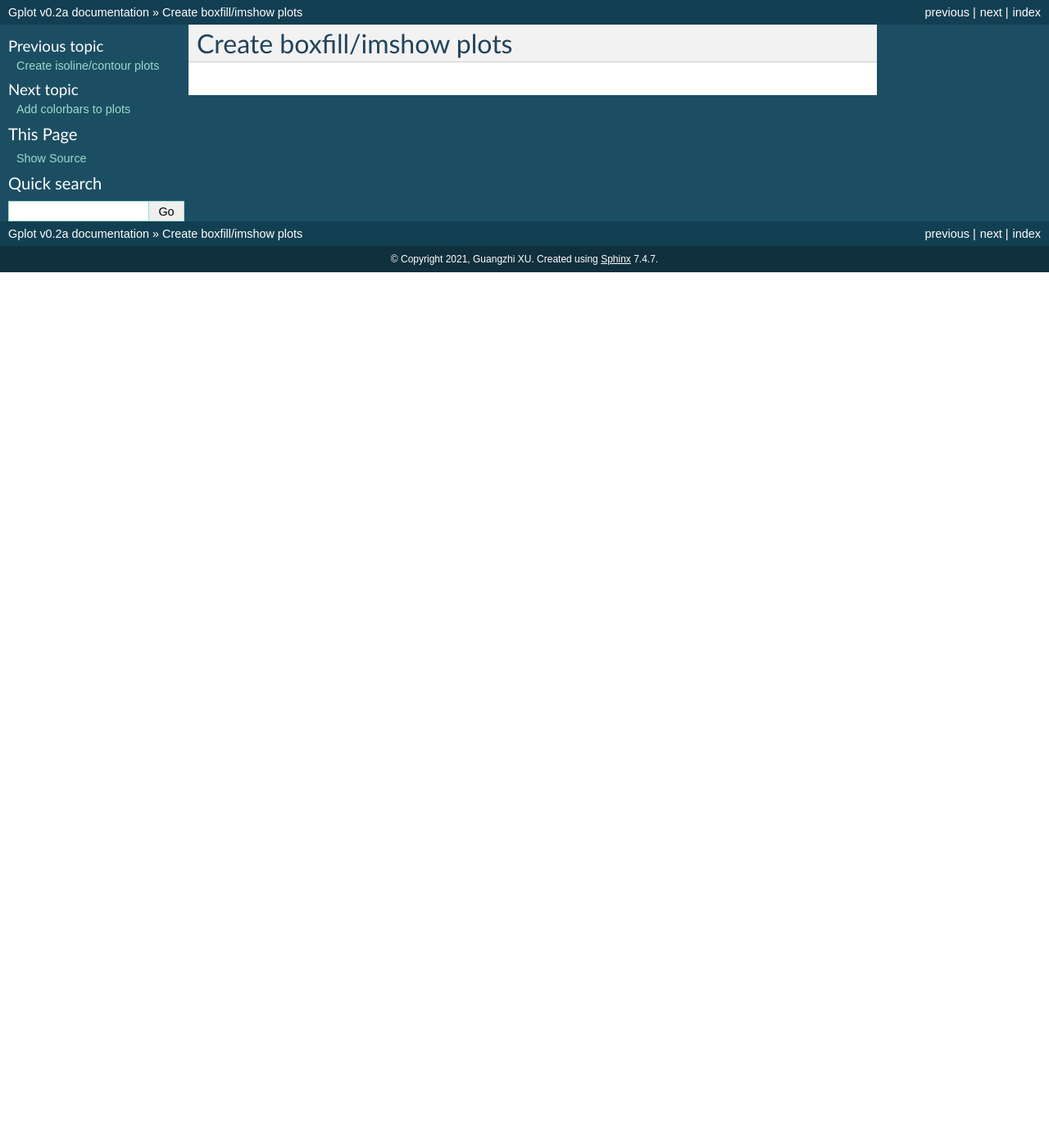
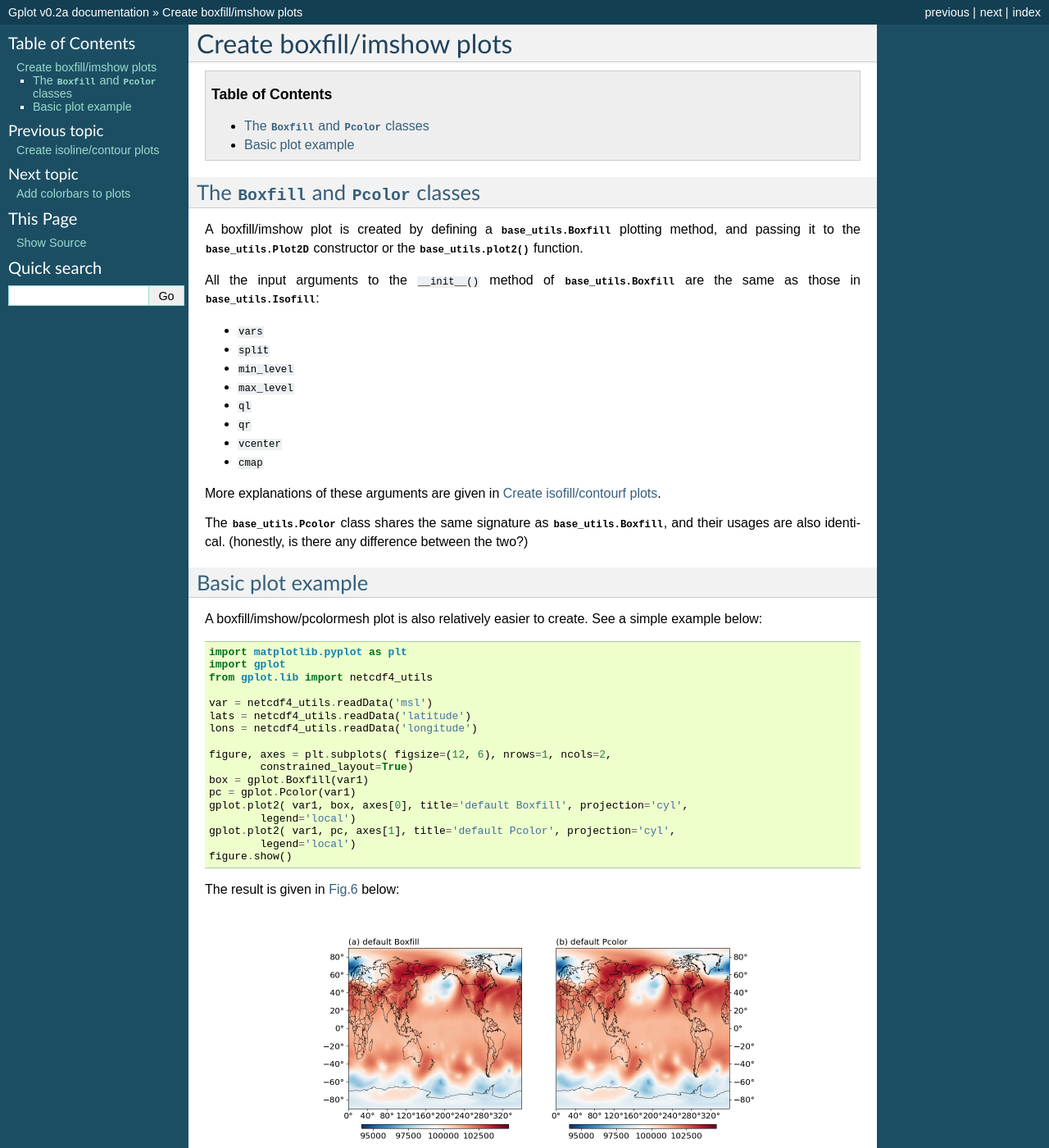
Before and after one commit to Xunius/gplot, a Sphinx documentation site: the page built from docs/boxfill.rst, in a window 1280 px wide and 1400 px high. Shown: the whole window at 82% size. Built offline with Sphinx 7.4.7, drawn with Linux system fonts in a browser that asks for light colours; some of the changed text lies outside the part shown.

Commit message:
docs on boxfill

```diff
--- a/docs/boxfill.rst
+++ b/docs/boxfill.rst
@@ -1,2 +1,71 @@
 Create boxfill/imshow plots
 ===========================
+
+.. contents:: Table of Contents
+  :local:
+
+
+The ``Boxfill`` and ``Pcolor`` classes
+######################################
+
+A boxfill/imshow plot is created by defining a :py:class:`base_utils.Boxfill`
+plotting method, and passing it to the :py:class:`base_utils.Plot2D`
+constructor or the :py:func:`base_utils.plot2` function.
+
+All the input arguments to the ``__init__()`` method of
+:py:class:`base_utils.Boxfill` are the same as those in
+:py:class:`base_utils.Isofill`:
+
+* ``vars``
+* ``split``
+* ``min_level``
+* ``max_level``
+* ``ql``
+* ``qr``
+* ``vcenter``
+* ``cmap``
+
+More explanations of these arguments are given in :doc:`isofill`.
+
+The :py:class:`base_utils.Pcolor` class shares the same signature as
+:py:class:`base_utils.Boxfill`, and their usages are also identical.
+(honestly, is there any difference between the two?)
+
+
+Basic plot example
+###################
+
+A boxfill/imshow/pcolormesh plot is also relatively easier to create. See a
+simple example below:
+
+::
+
+    import matplotlib.pyplot as plt
+    import gplot
+    from gplot.lib import netcdf4_utils
+
+    var = netcdf4_utils.readData('msl')
+    lats = netcdf4_utils.readData('latitude')
+    lons = netcdf4_utils.readData('longitude')
+
+    figure, axes = plt.subplots( figsize=(12, 6), nrows=1, ncols=2,
+            constrained_layout=True)
+    box = gplot.Boxfill(var1)
+    pc = gplot.Pcolor(var1)
+    gplot.plot2( var1, box, axes[0], title='default Boxfill', projection='cyl',
+            legend='local')
+    gplot.plot2( var1, pc, axes[1], title='default Pcolor', projection='cyl',
+            legend='local')
+    figure.show()
+
+
+The result is given in :numref:`Fig.%s <figure5>` below:
+
+.. _figure5:
+
+.. figure:: boxfill_pcolor.png
+   :width: 600px
+   :align: center
+   :figclass: align-center
+
+   Boxfill (a) and Pcolor (b) plot examples.
```
Also changed, not shown: docs/boxfill_pcolor.png (added), 1 other file.
